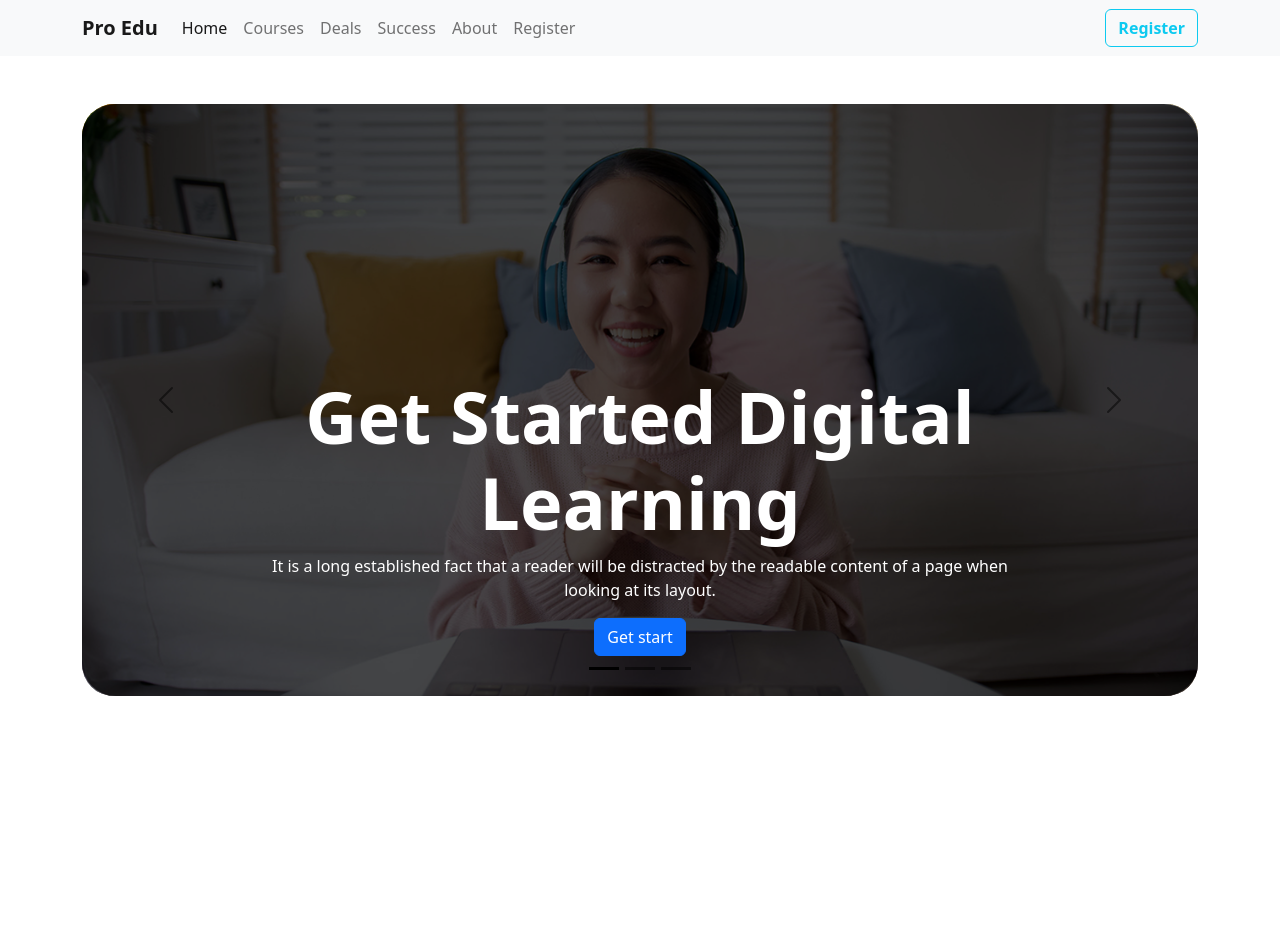
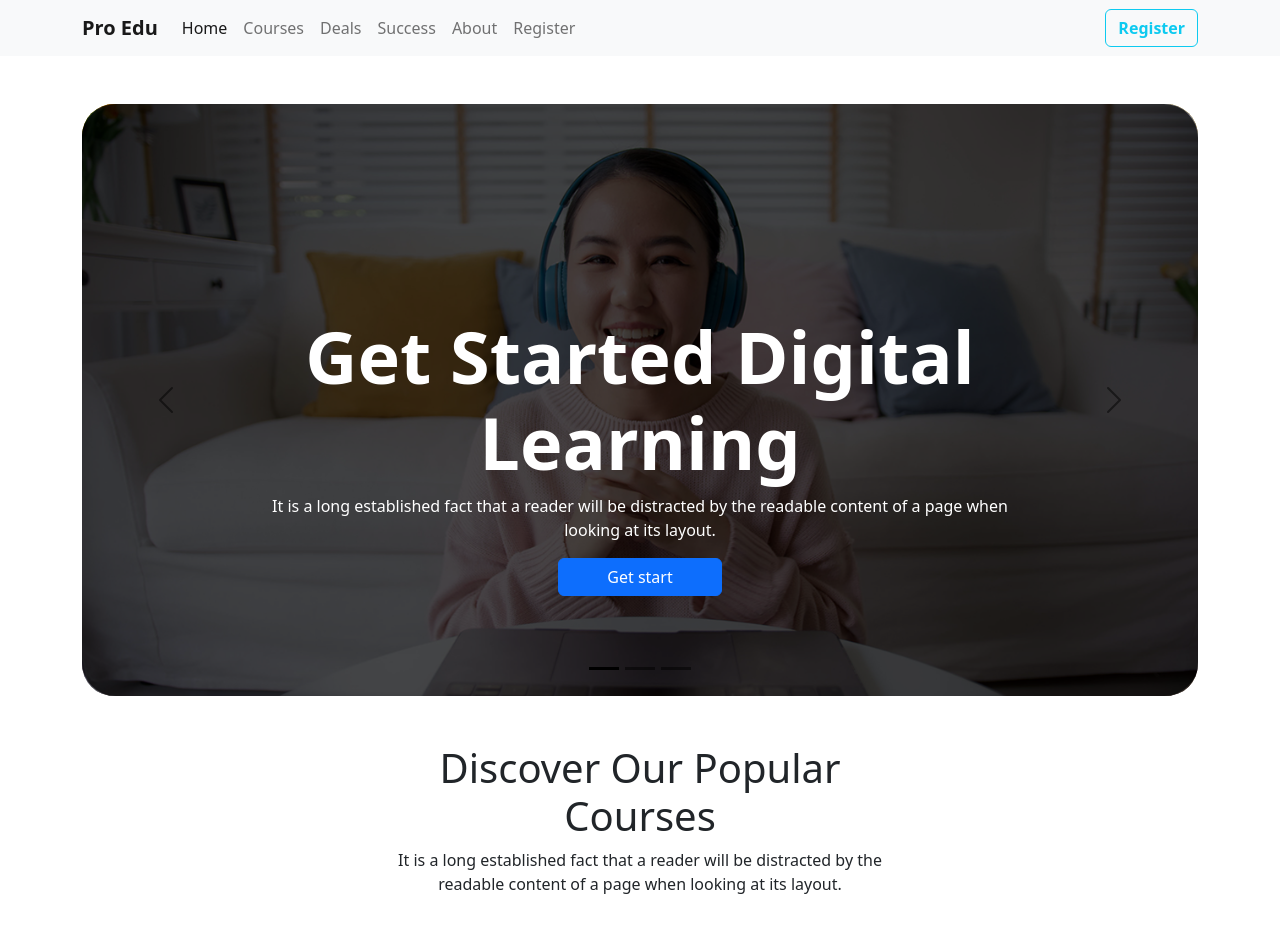
Before and after one commit to masum45299/Pro-Edu-website, a plain HTML site: page index.html in a window 1280 px wide. Before the commit the page ends 800 px from the top, so only its background shows below. Drawn offline with nearby package versions, Linux system fonts and the light colour scheme.

Commit message:
description

```diff
--- a/css/style.css
+++ b/css/style.css
@@ -10,3 +10,6 @@
     opacity: 0.7;
     border-radius: 34px;
 }
+.carousel-caption{
+    bottom: 80px;
+}
--- a/index.html
+++ b/index.html
@@ -58,7 +58,7 @@
               <div class="carousel-caption ">
                   <h1 class="display-2 text-white fw-bold">Get Started Digital Learning</h1>
                 <p class="text-white">It is a long established fact that a reader will be distracted by the readable content of a page when looking at its layout.</p>
-                <a class="btn btn-primary" href="#">Get start</a>
+                <a class="btn btn-primary px-5 display-1 fw-semibold" href="#">Get start</a>
               </div>
             </div>
             <div class="carousel-item active " data-bs-interval="10000">
@@ -66,7 +66,7 @@
               <div class="carousel-caption ">
                   <h1 class="display-2 text-white fw-bold">Get Started Digital Learning</h1>
                 <p class="text-white">It is a long established fact that a reader will be distracted by the readable content of a page when looking at its layout.</p>
-                <a class="btn btn-primary" href="#">Get start</a>
+                <a class="btn btn-primary px-5 display-1 fw-semibold" href="#">Get start</a>
               </div>
             </div>
             <div class="carousel-item active" data-bs-interval="10000">
@@ -74,7 +74,7 @@
               <div class="carousel-caption ">
                   <h1 class="display-2 text-white fw-bold">Get Started Digital Learning</h1>
                 <p class="text-white">It is a long established fact that a reader will be distracted by the readable content of a page when looking at its layout.</p>
-                <a class="btn btn-primary" href="#">Get start</a>
+                <a class="btn btn-primary px-5 " href="#">Get start</a>
               </div>
             </div>
           </div>
@@ -89,8 +89,22 @@
         </div>
       </section>
       <!-- slide part end  -->
-
     </header>
+    <main>
+      <!-- description part  -->
+      <section class="my-5">
+        <div class="container">
+          <div class="row">
+            <div class="col-md-3"></div>
+            <div class="col-md-6 text-center">
+              <h1>Discover Our Popular Courses</h1>
+              <p>It is a long established fact that a reader will be distracted by the readable content of a page when looking at its layout.</p>
+            </div>
+            <div class="col-md-3"></div>
+          </div>
+        </div>
+      </section>
+    </main>
     <!-- java script link  -->
     <script src="https://cdn.jsdelivr.net/npm/bootstrap@5.2.0/dist/js/bootstrap.bundle.min.js" integrity="sha384-A3rJD856KowSb7dwlZdYEkO39Gagi7vIsF0jrRAoQmDKKtQBHUuLZ9AsSv4jD4Xa" crossorigin="anonymous"></script>
   </body>
```
